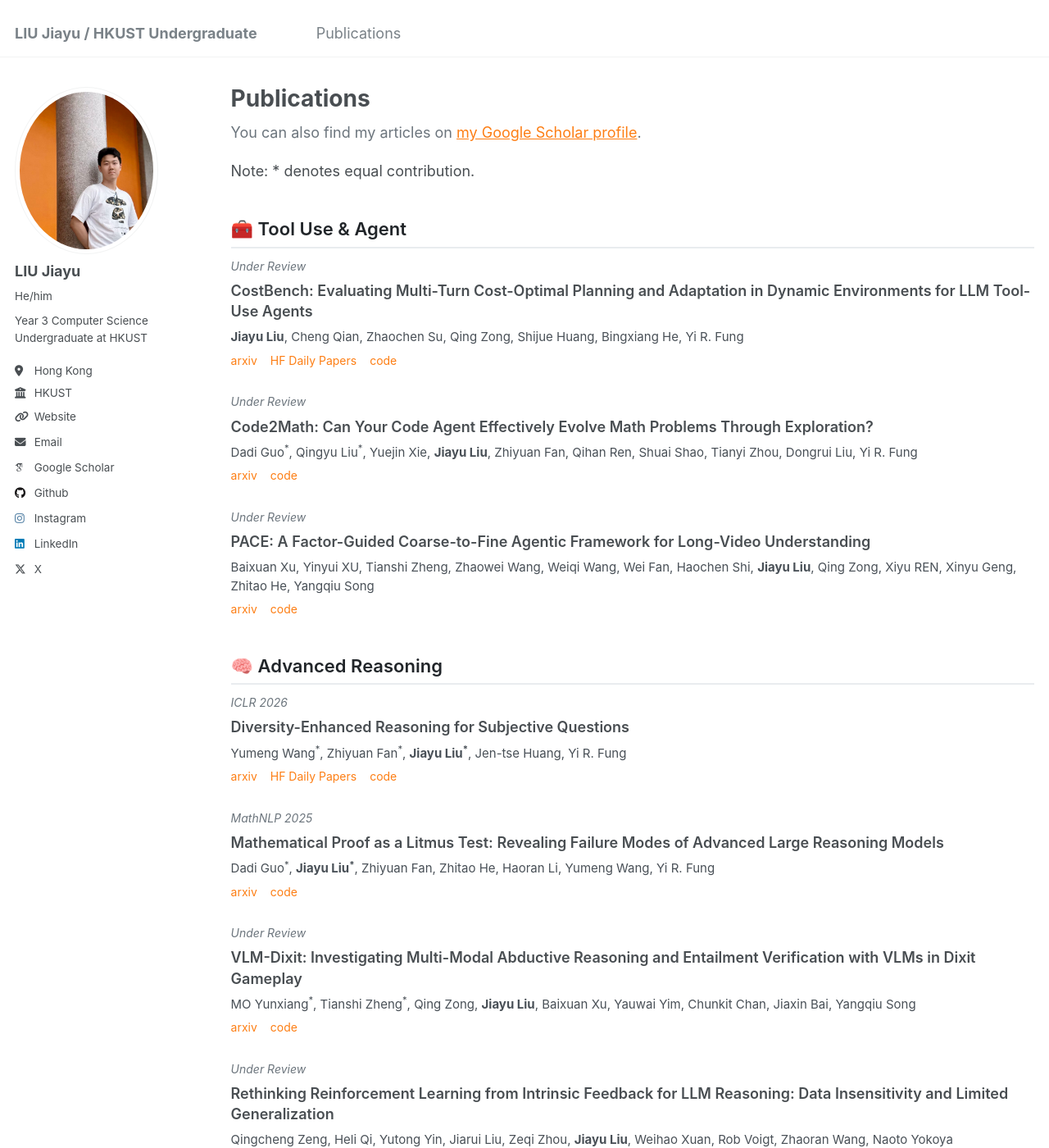
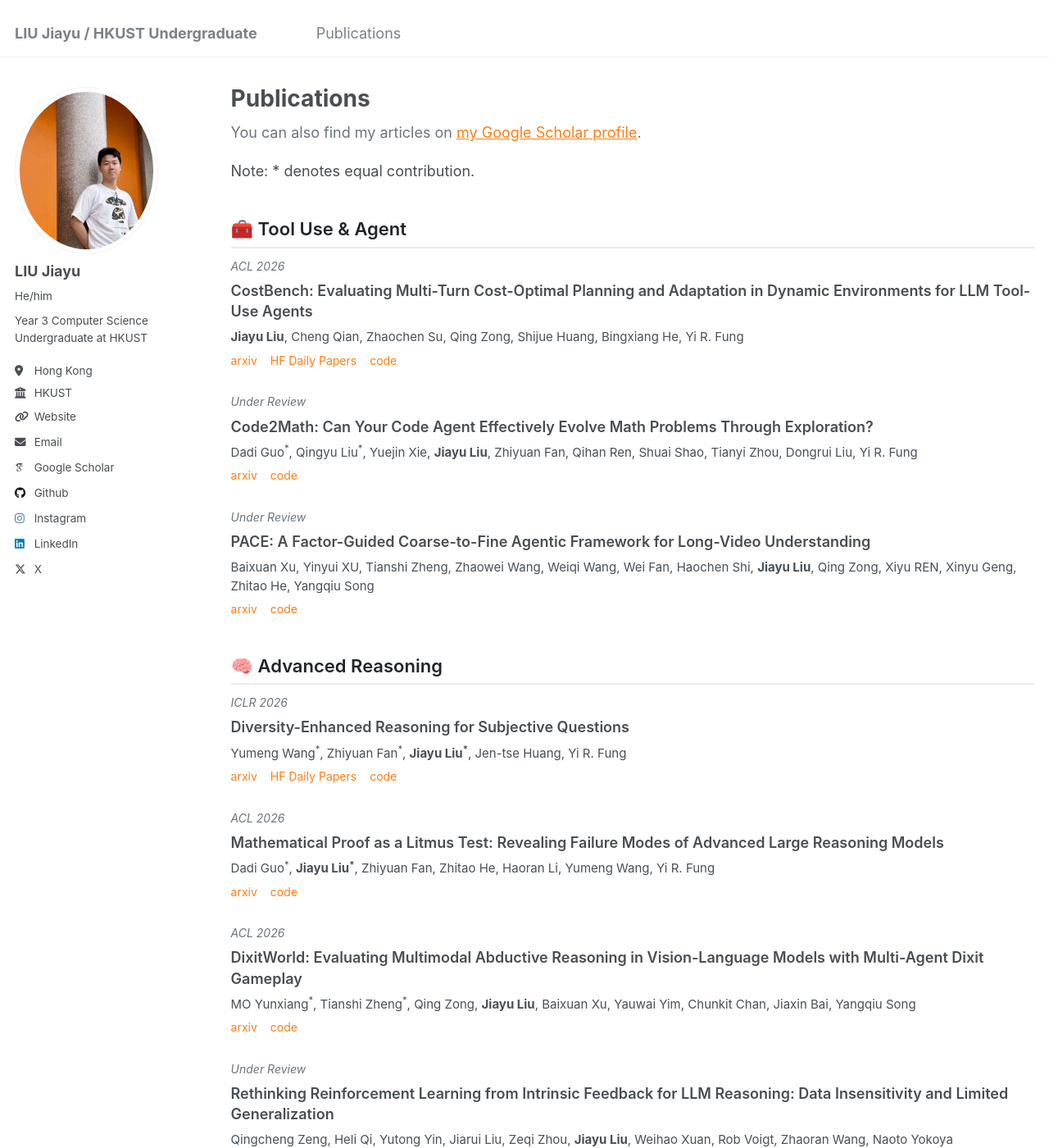
Before and after one commit to JiayuJeff/JiayuJeff.github.io, a Jekyll site: the page built from _pages/publications.html, in a window 1280 px wide and 1400 px high. Shown: the whole window at 82% size. Built offline with Jekyll 4.4.1, drawn with Linux system fonts in a browser that asks for light colours; some web fonts are replaced.

Commit message:
Update ACL publications

```diff
--- a/_pages/publications.html
+++ b/_pages/publications.html
@@ -67,7 +67,7 @@ Note: * denotes equal contribution.
   <h2>🧰 Tool Use & Agent</h2>
 
   <div class="full-pub">
-    <div class="pub-venue">Under Review</div>
+    <div class="pub-venue">ACL 2026</div>
     <div class="pub-title">CostBench: Evaluating Multi-Turn Cost-Optimal Planning and Adaptation in Dynamic Environments for LLM Tool-Use Agents</div>
     <div class="pub-authors"><strong>Jiayu Liu</strong>, Cheng Qian, Zhaochen Su, Qing Zong, Shijue Huang, Bingxiang He, Yi R. Fung</div>
     <div class="pub-links">
@@ -113,7 +113,7 @@ Note: * denotes equal contribution.
   </div>
 
   <div class="full-pub">
-    <div class="pub-venue">MathNLP 2025</div>
+    <div class="pub-venue">ACL 2026</div>
     <div class="pub-title">Mathematical Proof as a Litmus Test: Revealing Failure Modes of Advanced Large Reasoning Models</div>
     <div class="pub-authors">Dadi Guo<sup>*</sup>, <strong>Jiayu Liu<sup>*</sup></strong>, Zhiyuan Fan, Zhitao He, Haoran Li, Yumeng Wang, Yi R. Fung</div>
     <div class="pub-links">
@@ -123,8 +123,8 @@ Note: * denotes equal contribution.
   </div>
 
   <div class="full-pub">
-    <div class="pub-venue">Under Review</div>
-    <div class="pub-title">VLM-Dixit: Investigating Multi-Modal Abductive Reasoning and Entailment Verification with VLMs in Dixit Gameplay</div>
+    <div class="pub-venue">ACL 2026</div>
+    <div class="pub-title">DixitWorld: Evaluating Multimodal Abductive Reasoning in Vision-Language Models with Multi-Agent Dixit Gameplay</div>
     <div class="pub-authors">MO Yunxiang<sup>*</sup>, Tianshi Zheng<sup>*</sup>, Qing Zong, <strong>Jiayu Liu</strong>, Baixuan Xu, Yauwai Yim, Chunkit Chan, Jiaxin Bai, Yangqiu Song</div>
     <div class="pub-links">
       <a href="https://arxiv.org/abs/2510.10117">arxiv</a>
```
Also changed, not shown: _pages/about.md (+1 -1 lines), _publications/2025-10-24-vlm-dixit.md (+1 -1 lines).
